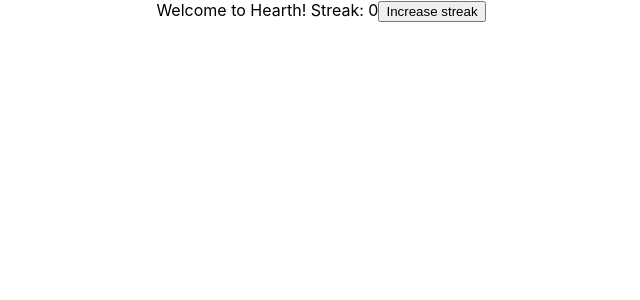
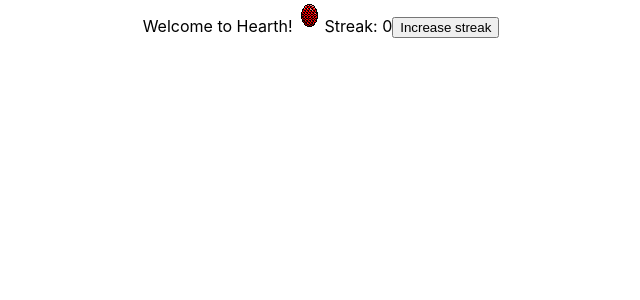
Before and after one commit to giragon6/hearth, a React (Create React App) app: page / in a window 1280 px wide. Shown: the top 300 px of the page, without its empty margins (319-959 px from the left). Built offline with nearby package versions, Linux system fonts and the light colour scheme.

Commit message:
Add temporary pixel art

```diff
--- a/package.json
+++ b/package.json
@@ -18,7 +18,7 @@
   },
   "scripts": {
     "start": "react-scripts start",
-    "build": "INLINE_RUNTIME_CHUNK=false react-scripts build",
+    "build": "set INLINE_RUNTIME_CHUNK=false&&react-scripts build",
     "test": "react-scripts test",
     "eject": "react-scripts eject"
   },
--- a/src/App.tsx
+++ b/src/App.tsx
@@ -1,14 +1,17 @@
 import React, { useState } from 'react';
-import logo from './logo.svg';
+import Stage1Red from './assets/images/dragon-stages/stage-1-red.png';
 import './App.css';
 import { Button } from './components/button/Button';
 
 function App() {
   const [streak, setStreak] = useState(0);
+  const [color, setColor] = useState("red");
+  const [stage, setStage] = useState(1);
   const incrementStreak = () => setStreak(s => s+1);
   return (
     <div className="App">
       Welcome to Hearth!
+      <img src={ Stage1Red }></img>
       Streak: {streak}
       <Button
         onClick={incrementStreak}
--- /dev/null
+++ b/src/types.d.ts
@@ -0,0 +1 @@
+declare module '*.png';
--- a/tsconfig.json
+++ b/tsconfig.json
@@ -21,6 +21,7 @@
     "jsx": "react-jsx"
   },
   "include": [
-    "src"
+    "src",
+    "src/types.d.ts"
   ]
 }
```
Also changed, not shown: src/assets/images/dragon-stages/stage-1-red.png (added), src/logo.svg (deleted).
